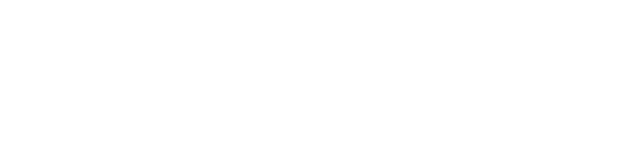
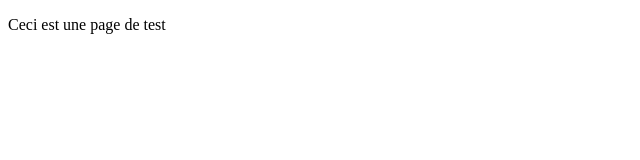
Before and after one commit to madmax9845/Labo-3, a plain HTML site: page fonctionnalitéB.html in a window 1280 px wide. Shown: the whole page, without its empty margins (0-640 px from the left). Drawn offline with Linux system fonts and the light colour scheme.

Commit message:
Ajout d'une balise p dans le body de la page fonctionnalité B

```diff
--- a/fonctionnalitéB.html
+++ b/fonctionnalitéB.html
@@ -6,6 +6,6 @@
     <title>Fonctionnalité B</title>
 </head>
 <body>
-
+    <p>Ceci est une page de test</p>
 </body>
 </html>
```
